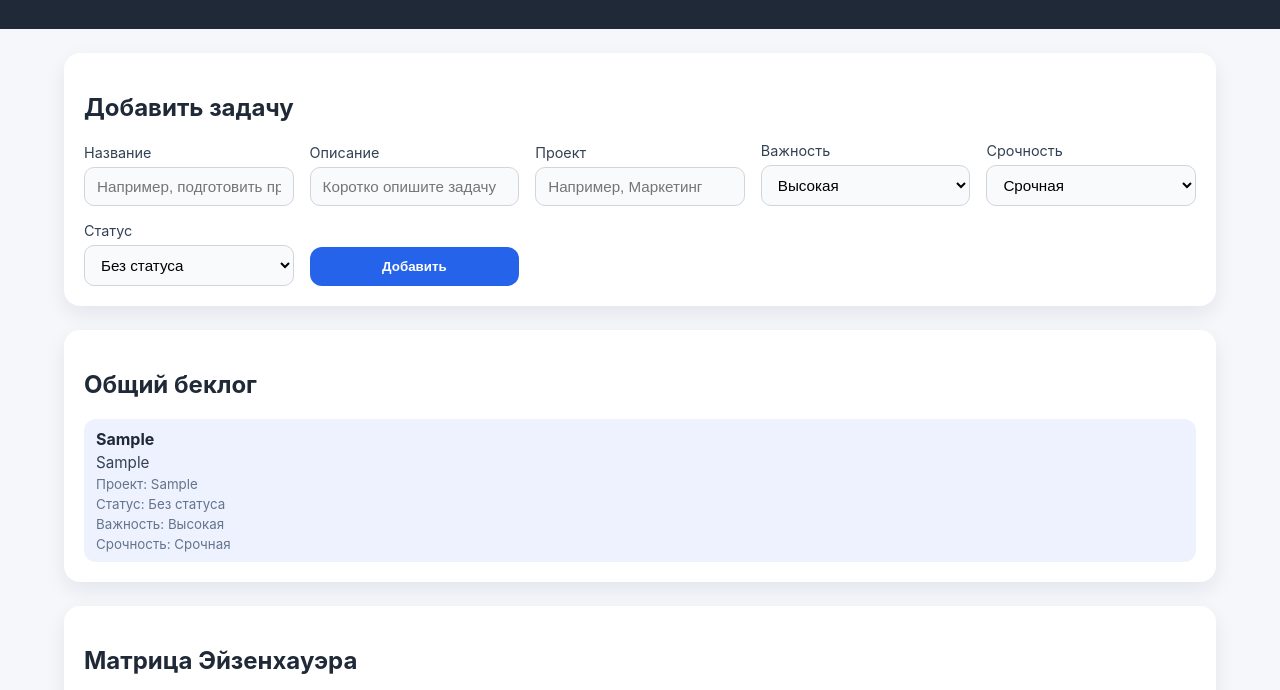
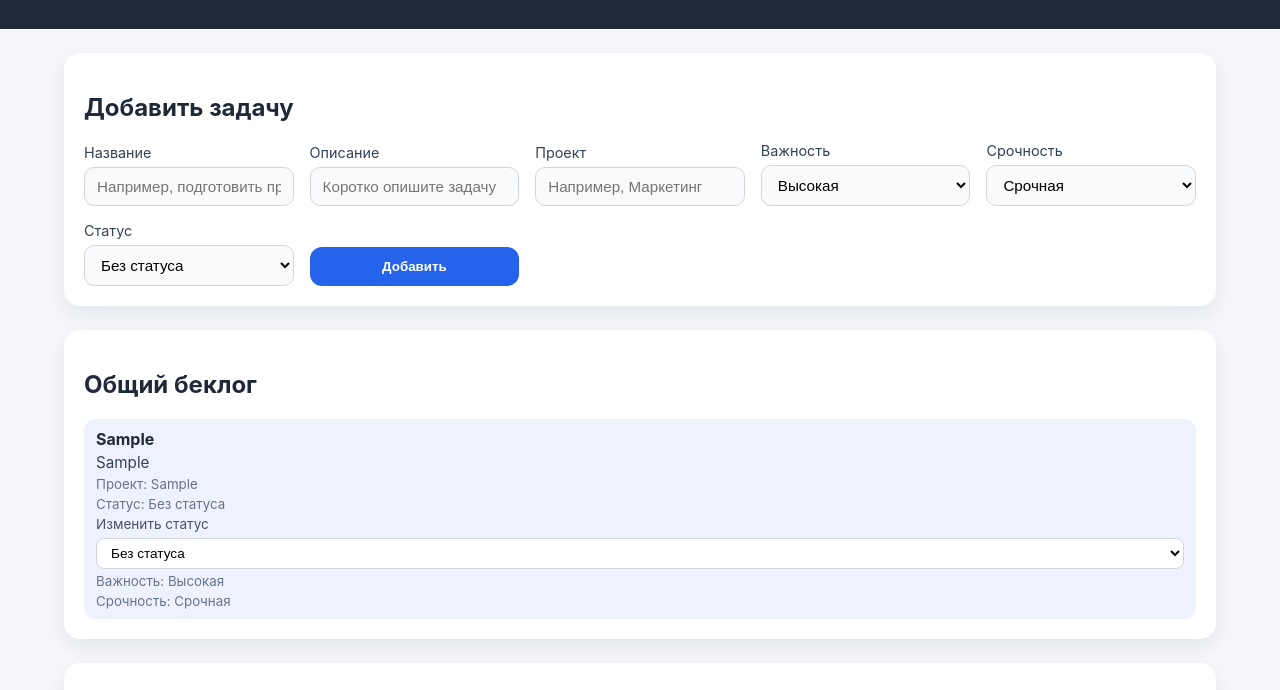
Before and after one commit to mdkkamen-del/to-do, a website: page index.html in a window 1280 px wide. Both pictures are taken after typing "Sample", "Sample", "Sample" into the empty fields and a click on the button "Добавить". Shown: the part 110-800 px from the top of the page. Drawn offline with Linux system fonts and the light colour scheme.

Commit message:
Enable status editing for tasks

```diff
--- a/app.js
+++ b/app.js
@@ -6,6 +6,8 @@ const matrixCells = document.querySelectorAll(".matrix-cell");
 
 const STORAGE_KEY = "todo-backlog-matrix-tasks";
 const tasks = [];
+
+const generateId = () => `${Date.now()}-${Math.random().toString(16).slice(2)}`;
 
 const saveTasks = () => {
   localStorage.setItem(STORAGE_KEY, JSON.stringify(tasks));
@@ -24,6 +26,7 @@ const loadTasks = () => {
           .filter((task) => task && typeof task.title === "string")
           .map((task) => ({
             ...task,
+            id: task.id || generateId(),
             status: task.status || "none",
           }))
       );
@@ -48,11 +51,20 @@ const statusLabel = (status) => {
 const renderTask = (task) => {
   const item = document.createElement("li");
   item.className = "task";
+  item.dataset.taskId = task.id;
   item.innerHTML = `
     <strong>${task.title}</strong>
     ${task.description ? `<span>${task.description}</span>` : ""}
     <small>Проект: ${task.project || "Без проекта"}</small>
     <small>Статус: ${statusLabel(task.status)}</small>
+    <label class="task-status">
+      Изменить статус
+      <select data-role="status-select">
+        <option value="none" ${task.status === "none" ? "selected" : ""}>Без статуса</option>
+        <option value="in-progress" ${task.status === "in-progress" ? "selected" : ""}>В работе</option>
+        <option value="done" ${task.status === "done" ? "selected" : ""}>Готово</option>
+      </select>
+    </label>
     <small>Важность: ${task.importance === "high" ? "Высокая" : "Низкая"}</small>
     <small>Срочность: ${task.urgency === "high" ? "Срочная" : "Несрочная"}</small>
   `;
@@ -123,6 +135,7 @@ form.addEventListener("submit", (event) => {
   event.preventDefault();
   const data = new FormData(form);
   const task = {
+    id: generateId(),
     title: data.get("title").trim(),
     description: data.get("description").trim(),
     project: data.get("project").trim(),
@@ -141,5 +154,26 @@ form.addEventListener("submit", (event) => {
   renderAll();
 });
 
+document.addEventListener("change", (event) => {
+  const target = event.target;
+  if (!(target instanceof HTMLSelectElement)) {
+    return;
+  }
+  if (target.dataset.role !== "status-select") {
+    return;
+  }
+  const taskItem = target.closest(".task");
+  if (!taskItem) {
+    return;
+  }
+  const task = tasks.find((entry) => entry.id === taskItem.dataset.taskId);
+  if (!task) {
+    return;
+  }
+  task.status = target.value;
+  saveTasks();
+  renderAll();
+});
+
 loadTasks();
 renderAll();
--- a/styles.css
+++ b/styles.css
@@ -98,6 +98,22 @@ ul {
   color: #334155;
 }
 
+.task-status {
+  display: flex;
+  flex-direction: column;
+  gap: 6px;
+  font-size: 0.85rem;
+  color: #475569;
+}
+
+.task-status select {
+  padding: 6px 10px;
+  border-radius: 8px;
+  border: 1px solid #d1d5db;
+  background: #ffffff;
+  font-size: 0.85rem;
+}
+
 .task small {
   color: #64748b;
 }
```
